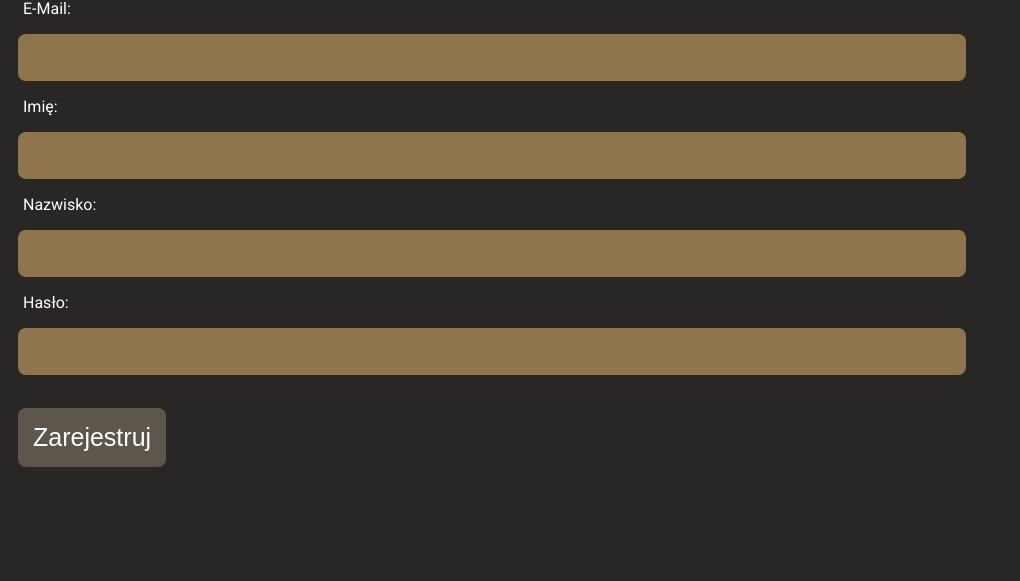
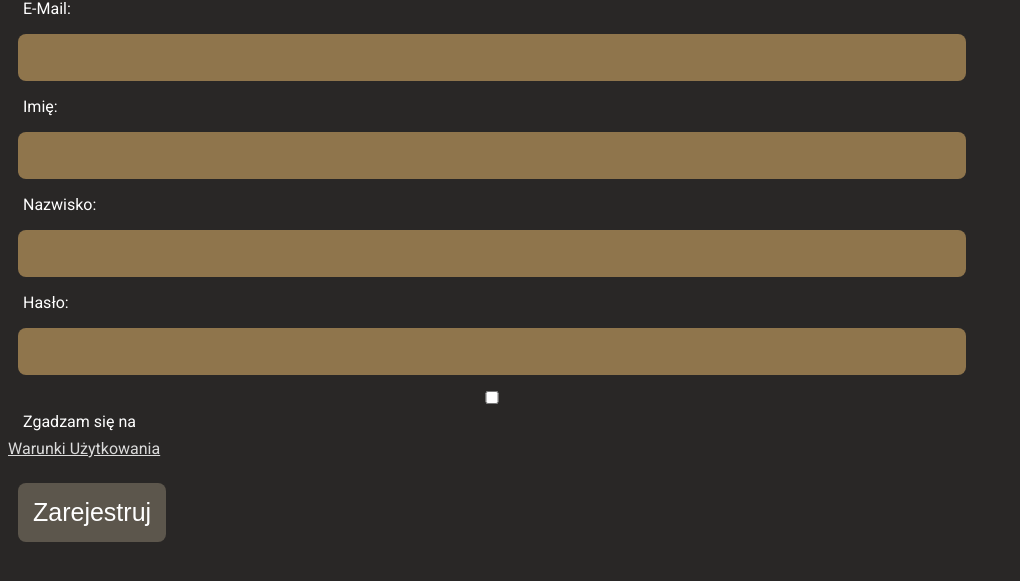
Before and after one commit to ozeppo/VPlace, a PHP site: page /subpage/register.html in a window 1280 px wide. Shown: the part 82-663 px from the top of the page, without its empty margins (0-1020 px from the left). Run offline with PHP 8.4, Linux system fonts and the light colour scheme.

Commit message:
Nowe foldery & poprawa register.html

```diff
--- a/css/register.css
+++ b/css/register.css
@@ -32,11 +32,11 @@ body{
   border-radius: 8px;
 }
 
-.form #name{
+#name{
   text-transform: capitalize;
 }
 
-.form #surname{
+#surname{
   text-transform: capitalize;
 }
 
@@ -47,3 +47,13 @@ body{
 #logo{
   text-align: center;
 }
+
+#accept{
+  border: none;
+  display: block;
+
+}
+
+#ToS{
+  color: #dbdbdb;
+}
--- a/subpage/register.html
+++ b/subpage/register.html
@@ -20,6 +20,7 @@
             <p>Imię: </p><input type="text" id="name" name="name" value="">
             <p>Nazwisko: </p><input type="text" id="surname" name="" value="">
             <p>Hasło: </p><input type="password" name="password" value="">
+            <input type="checkbox" name="accept" id="accept" value=""><p>Zgadzam się na </p><a id="ToS" href="#">Warunki Użytkowania</a>
             <button type="button" name="button">Zarejestruj</button>
           </form>
         </div>
```
